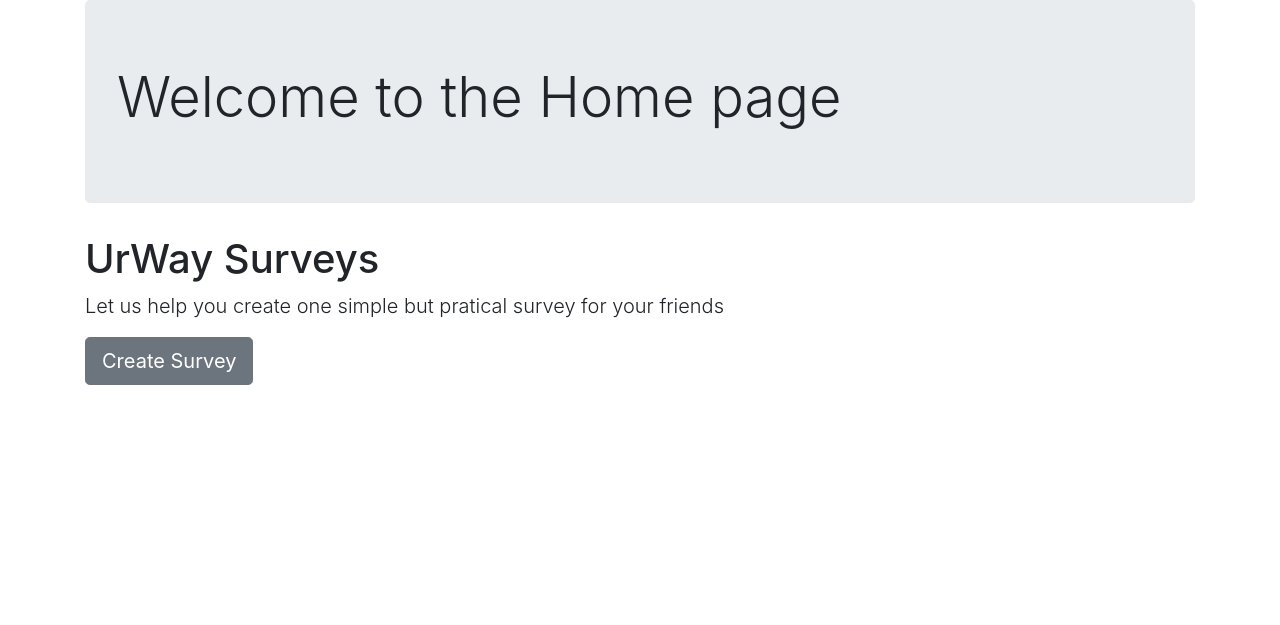
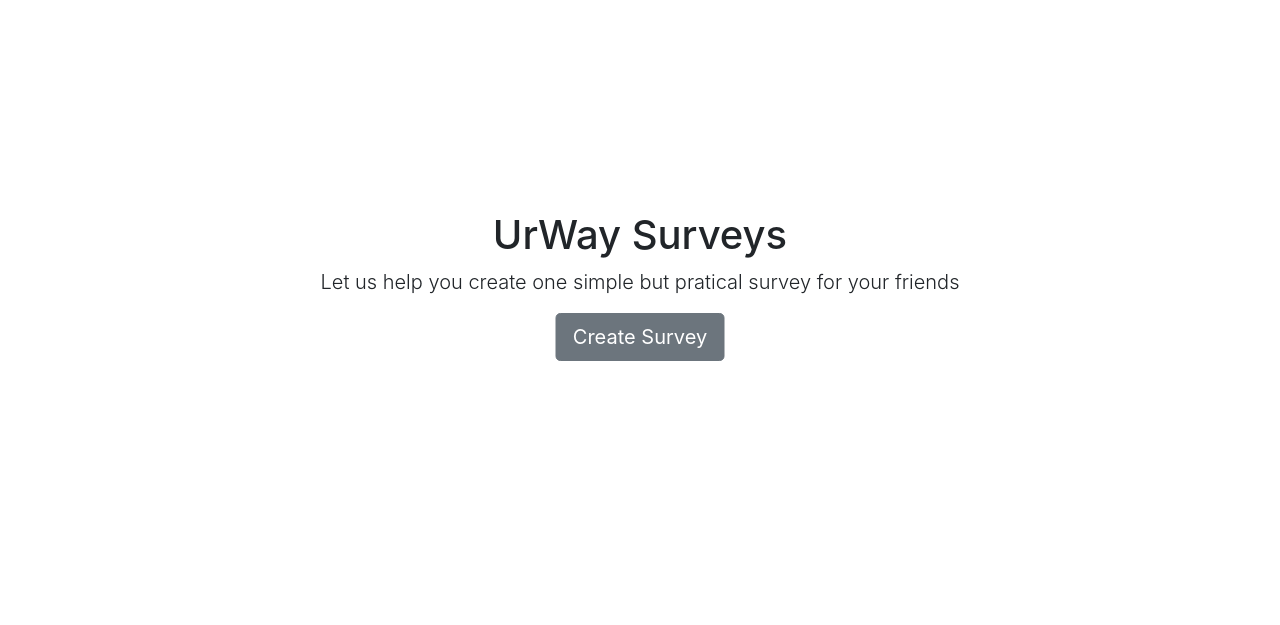
Before and after one commit to Comp229Urway/UrWay, a Node server app: page / in a window 1280 px wide. Shown: the part 106-731 px from the top of the page. Run offline with Node 20, Linux system fonts and the light colour scheme; some libraries are stand-ins or nearby versions.

```diff
--- a/public/Content/app.css
+++ b/public/Content/app.css
@@ -17,3 +17,11 @@
     font-size: 20px;
     margin-right: 50px;
 }
+
+.Middle {
+    text-align: center;
+    position: absolute;
+    top: 50%;
+    left: 50%;
+    transform: translate(-50%, -50%);
+}
--- a/server/views/home.ejs
+++ b/server/views/home.ejs
@@ -3,9 +3,7 @@
 <%- include partials/main_nav.ejs %>
 
 <main class="container">
-    <div class="jumbotron">
-      <h1 class="display-4">Welcome to the <%= title %> page</h1>
-    </div>
+
     <div class="Middle">
       <h1 class="cover-heading">UrWay Surveys</h1>
       <p class="lead">Let us help you create one simple but pratical survey for your friends</p>
@@ -13,6 +11,7 @@
         <a href="#" class="btn btn-lg btn-secondary">Create Survey</a>
       </p>
     </div>
+
   </main>
 
 
```
